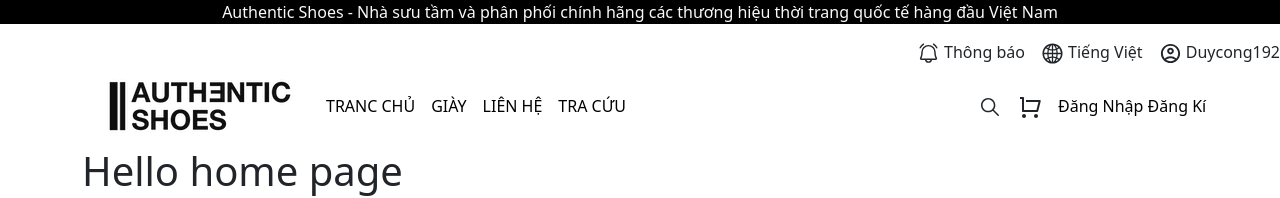
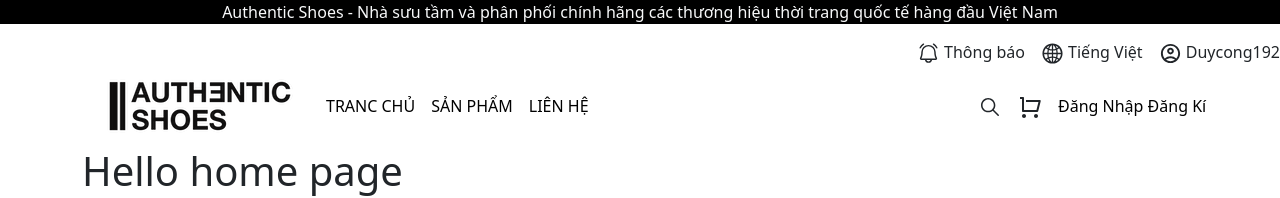
Before and after one commit to BinhTran68/datn_fontend_reactjs, a React (Vite) app: page / in a window 1280 px wide. Shown: the top 198 px of the page. Built offline with nearby package versions, Linux system fonts and the light colour scheme.

Commit message:
update admin nav

```diff
--- a/src/client/component/HeaderNav/index.jsx
+++ b/src/client/component/HeaderNav/index.jsx
@@ -40,14 +40,12 @@ function Home() {
                                 <Link to="/home" className="text-decoration-none text-black"> TRANC CHỦ</Link>
                             </div>
                             <div>
-                                <a href="/" className="text-decoration-none text-black"> GIÀY</a>
+                                <Link  to="/products" className="text-decoration-none text-black"> SẢN PHẨM</Link>
                             </div>
                             <div>
-                                <a href="/" className="text-decoration-none text-black"> LIÊN HỆ</a>
+                                <Link  to="/contact" className="text-decoration-none text-black">LIÊN HỆ</Link>
                             </div>
-                            <div>
-                                <a href="/" className="text-decoration-none text-black"> TRA CỨU</a>
-                            </div>
+
                         </div>
                     </div>
                     <div
--- a/src/routers/AdminRouters.jsx
+++ b/src/routers/AdminRouters.jsx
@@ -64,7 +64,6 @@ const AdminRouters = {
       element: <PrivateRoute element={<Statistical />} allowedRoles={["ROLE_ADMIN", "ROLE_STAFF"]} />,
     },
     {
-      index: true,
 
       element: <PrivateRoute element={<Dashboard />} allowedRoles={["ROLE_ADMIN", "ROLE_STAFF"]} />,
     },
```
